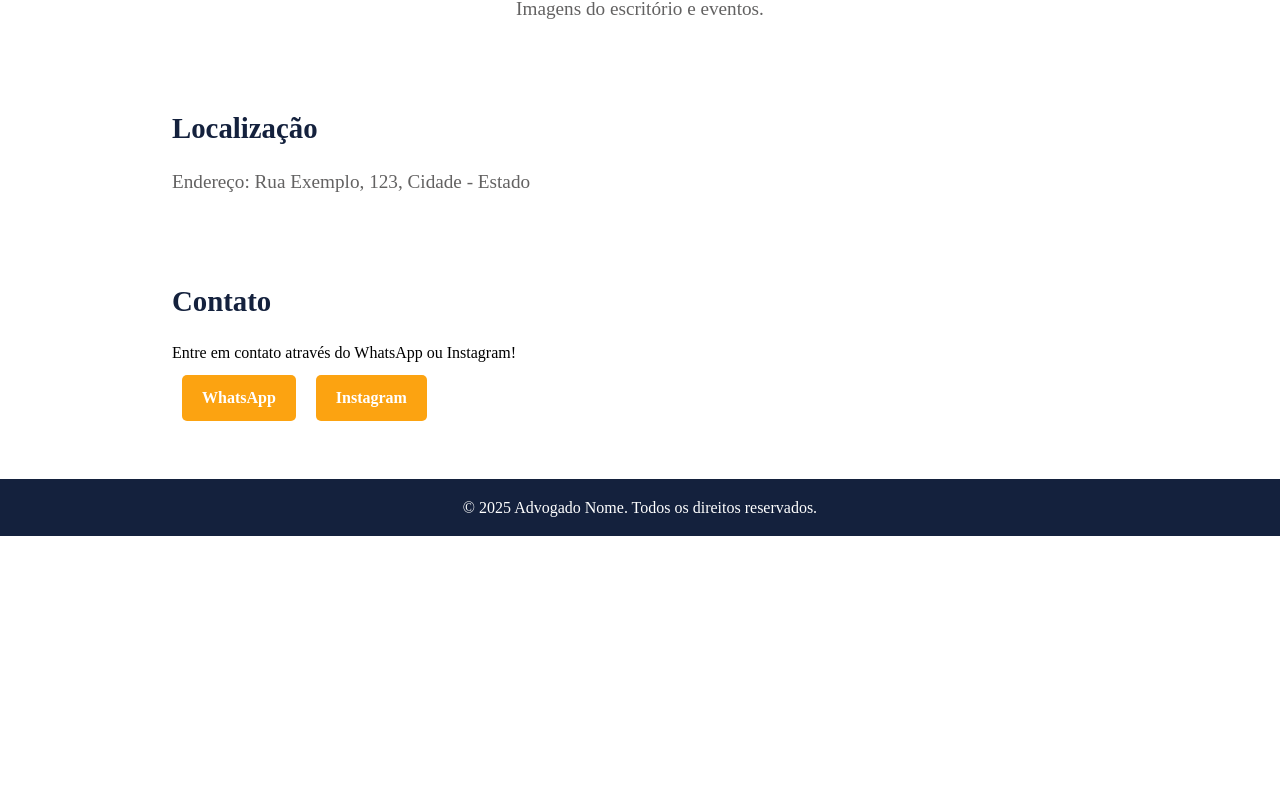
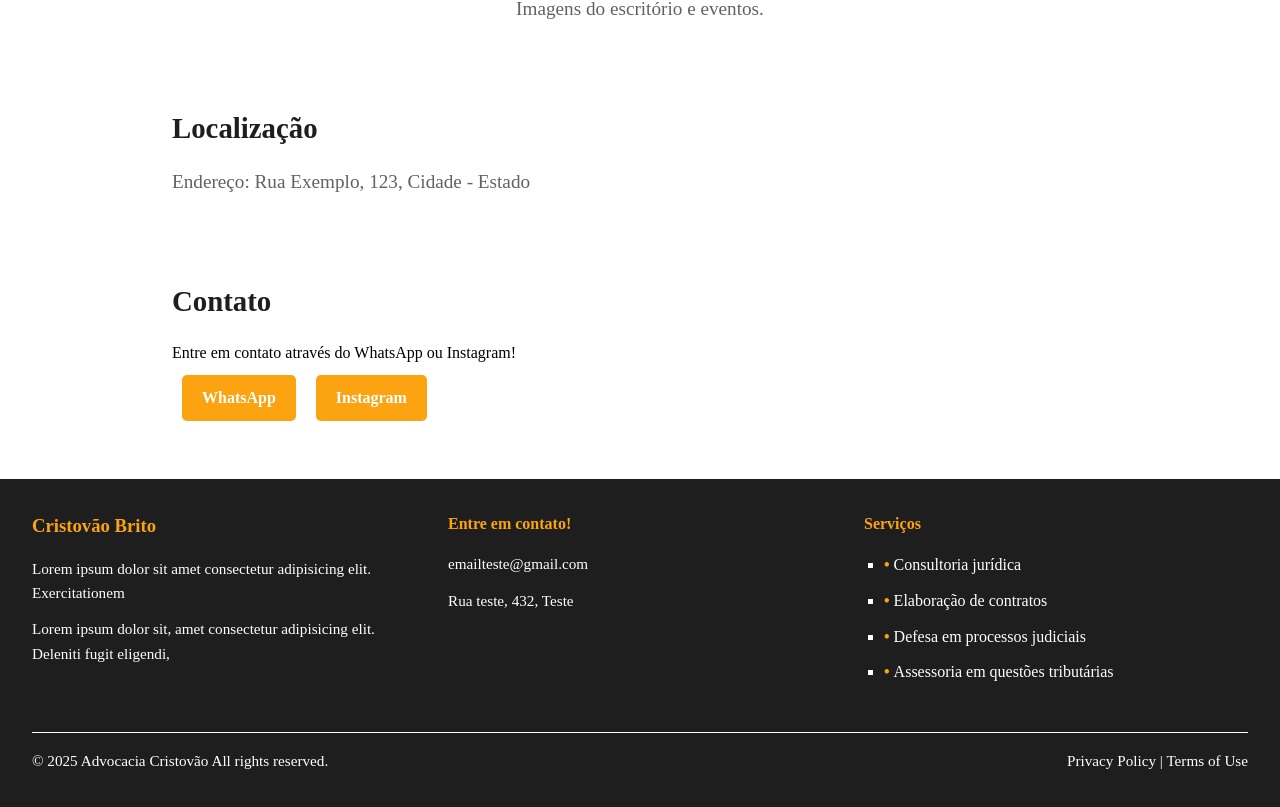
Before and after one commit to yanswo/Advocacia1, a React (Vite) app: page / in a window 1280 px wide. Shown: the part 1503-2310 px from the top of the page. Before the commit the page ends 2039 px from the top, so only its background shows below. Built offline with nearby package versions, Linux system fonts and the light colour scheme; a web font is replaced by a local one.

Commit message:
Footer e cores atualizada!

```diff
--- a/src/components/Footer.jsx
+++ b/src/components/Footer.jsx
@@ -1,7 +1,55 @@
 const Footer = () => {
   return (
     <footer>
-      <p>© 2025 Advogado Nome. Todos os direitos reservados.</p>
+      <div className="footer-container">
+        <div className="footer-sobre">
+          <h3>Cristovão Brito</h3>
+          <p>
+            Lorem ipsum dolor sit amet consectetur adipisicing elit.
+            Exercitationem
+          </p>
+          <p>
+            Lorem ipsum dolor sit, amet consectetur adipisicing elit. Deleniti
+            fugit eligendi,
+          </p>
+          <div className="icones">
+            <a href="#">
+              <i className="fab fa-instagram"></i>
+            </a>
+            <a href="#">
+              <i className="fab fa-whatsapp"></i>
+            </a>
+          </div>
+        </div>
+
+        <div className="footer-contato">
+          <h4>Entre em contato!</h4>
+
+          <p>
+            <i className="fas fa-envelope"></i>
+            emailteste@gmail.com
+          </p>
+          <p>
+            <i className="fas fa-map-marker-alt"></i>
+            Rua teste, 432, Teste
+          </p>
+        </div>
+
+        <div className="footer-servicos">
+          <h4>Serviços</h4>
+          <ul>
+            <li>Consultoria jurídica</li>
+            <li>Elaboração de contratos</li>
+            <li>Defesa em processos judiciais</li>
+            <li>Assessoria em questões tributárias</li>
+          </ul>
+        </div>
+      </div>
+
+      <div className="footer-bottom">
+        <p>&copy; 2025 Advocacia Cristovão All rights reserved.</p>
+        <p>Privacy Policy | Terms of Use</p>
+      </div>
     </footer>
   );
 };
--- a/src/index.css
+++ b/src/index.css
@@ -4,7 +4,7 @@
   --fundo: #ffff;
   --texto: #000;
   --corPrimaria: #fca311;
-  --corSecundaria: #14213d;
+  --corSecundaria: #1f1e1e;
   --cinza: #636262;
 }
 
@@ -162,7 +162,7 @@ section {
   border-radius: 5px;
   box-shadow: 0px 0px 20px 5px rgba(0, 0, 0, 0.253);
   position: relative;
-  transition: all .2s ease;
+  transition: all 0.2s ease;
 }
 
 .hero .fotoPerfil img:hover {
@@ -240,7 +240,7 @@ section {
   font-size: 1.5rem;
   text-decoration: none;
   border-radius: 5px;
-  transition: all .2s ease;
+  transition: all 0.2s ease;
 }
 
 .hero .conteudo a:hover {
@@ -306,6 +306,65 @@ ul li {
 footer {
   background-color: var(--corSecundaria);
   color: var(--fundo);
-  padding: 1rem;
-  text-align: center;
+  padding: 2rem;
 }
+
+.footer-container {
+  display: flex;
+  justify-content: space-between;
+  gap: 2rem;
+  padding-bottom: 1.5rem;
+}
+
+.footer-container div {
+  flex: 1;
+}
+
+footer h3,
+footer h4 {
+  color: var(--corPrimaria);
+  margin-bottom: 1rem;
+}
+
+footer p {
+  margin-bottom: 0.75rem;
+  font-size: 0.95rem;
+  color: var(--fundo);
+}
+
+.icones {
+  margin-top: 1rem;
+}
+
+.icones a {
+  display: inline-block;
+  color: var(--corPrimaria);
+  margin-right: 10px;
+  font-size: 1.2rem;
+}
+
+.icones a:hover {
+  color: var(--fundo);
+}
+
+.footer-servicos li {
+  color: var(--fundo);
+}
+
+.footer-servicos li::before {
+  content: "• ";
+  color: var(--corPrimaria);
+  font-weight: bold;
+}
+
+.footer-bottom {
+  display: flex;
+  justify-content: space-between;
+  padding-top: 1rem;
+  border-top: 1px solid var(--fundo);
+  font-size: 0.85rem;
+}
+
+.footer-bottom p {
+  color: var(--fundo);
+}
```
